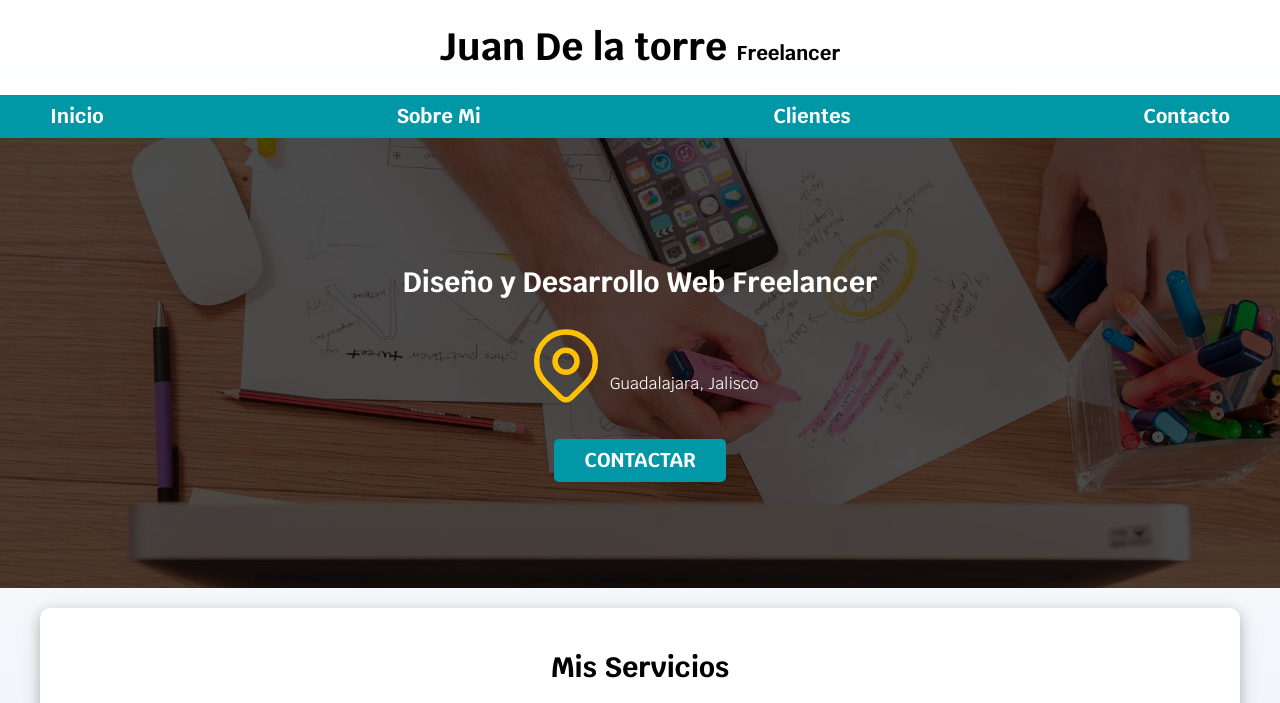
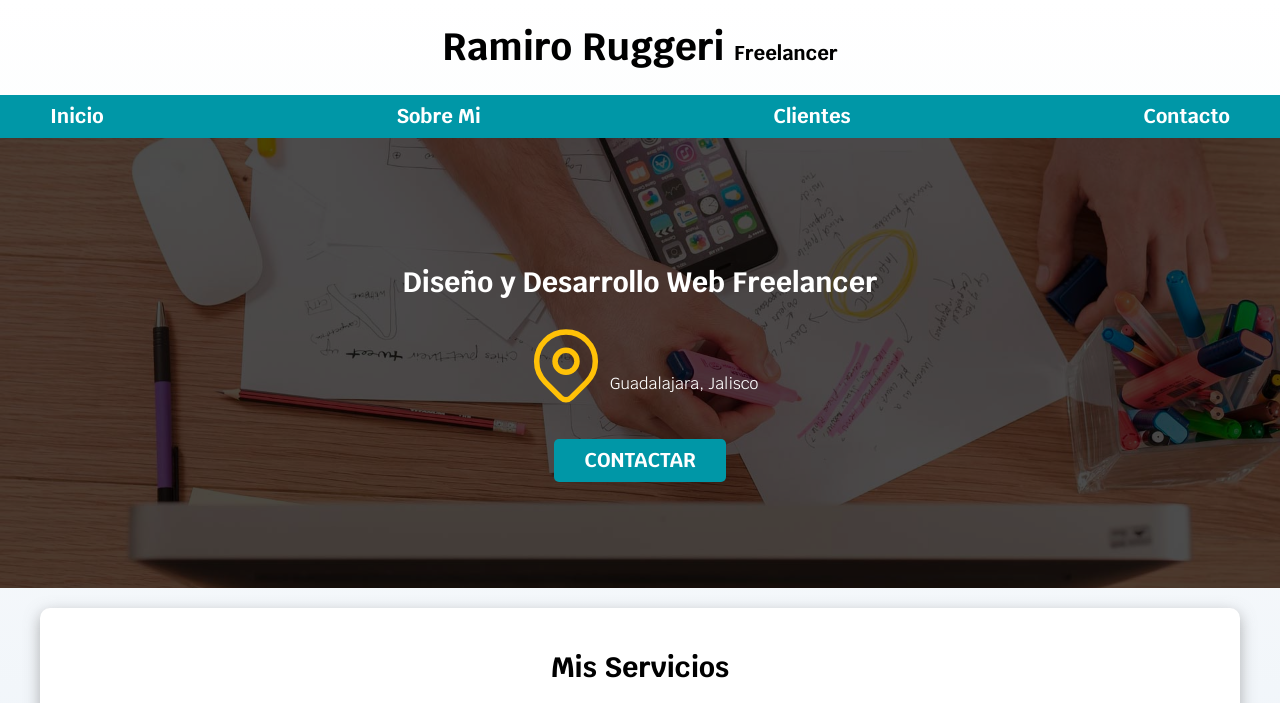
Before and after one commit to Ramiro-Ruggeri/1er-Sitio-Web, a plain HTML site: page index.html in a window 1280 px wide. Shown: the top 703 px of the page. Drawn offline with Linux system fonts and the light colour scheme.

Commit message:
Update index.html

```diff
--- a/index.html
+++ b/index.html
@@ -15,7 +15,7 @@
 </head>
 <body>
     <header>
-        <h1 class="titulo">Juan De la torre <span>Freelancer</span></h1>
+        <h1 class="titulo">Ramiro Ruggeri <span>Freelancer</span></h1>
     </header>
 
     <div class="nav-bg">
```
